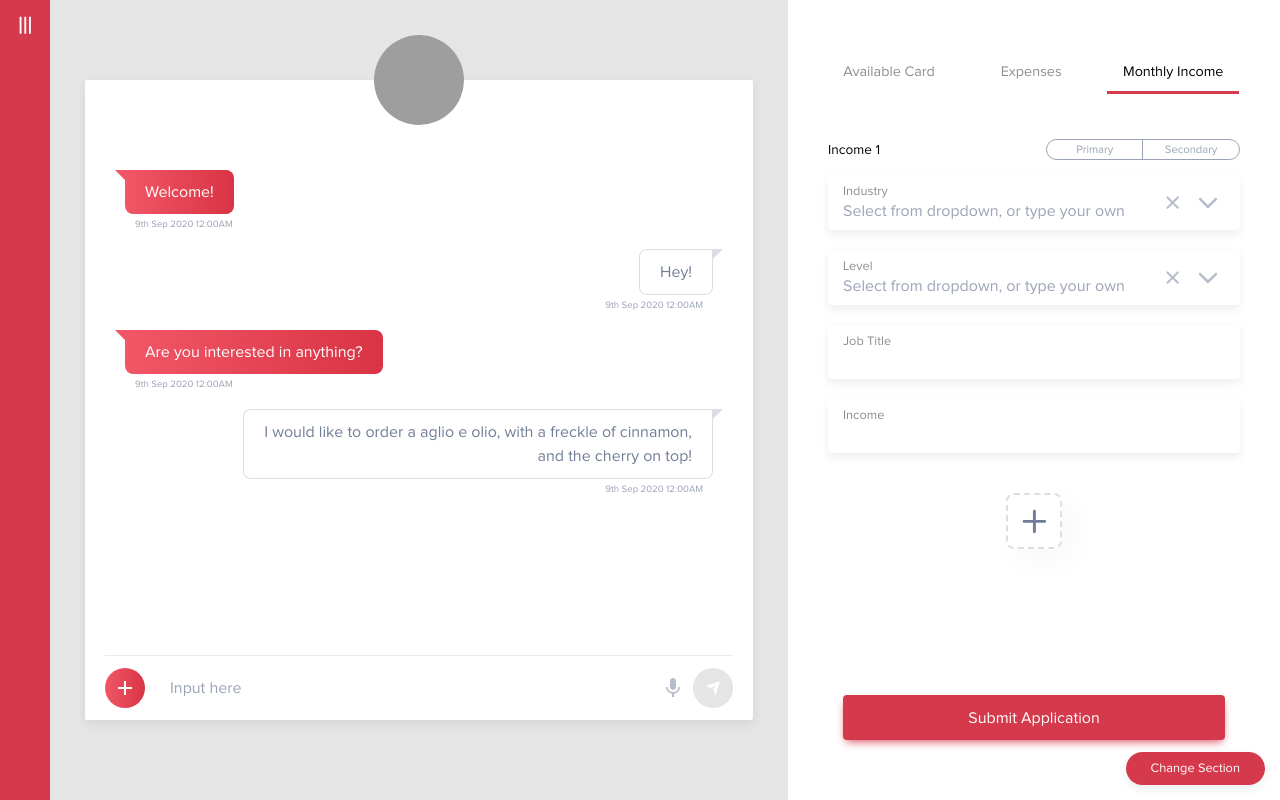
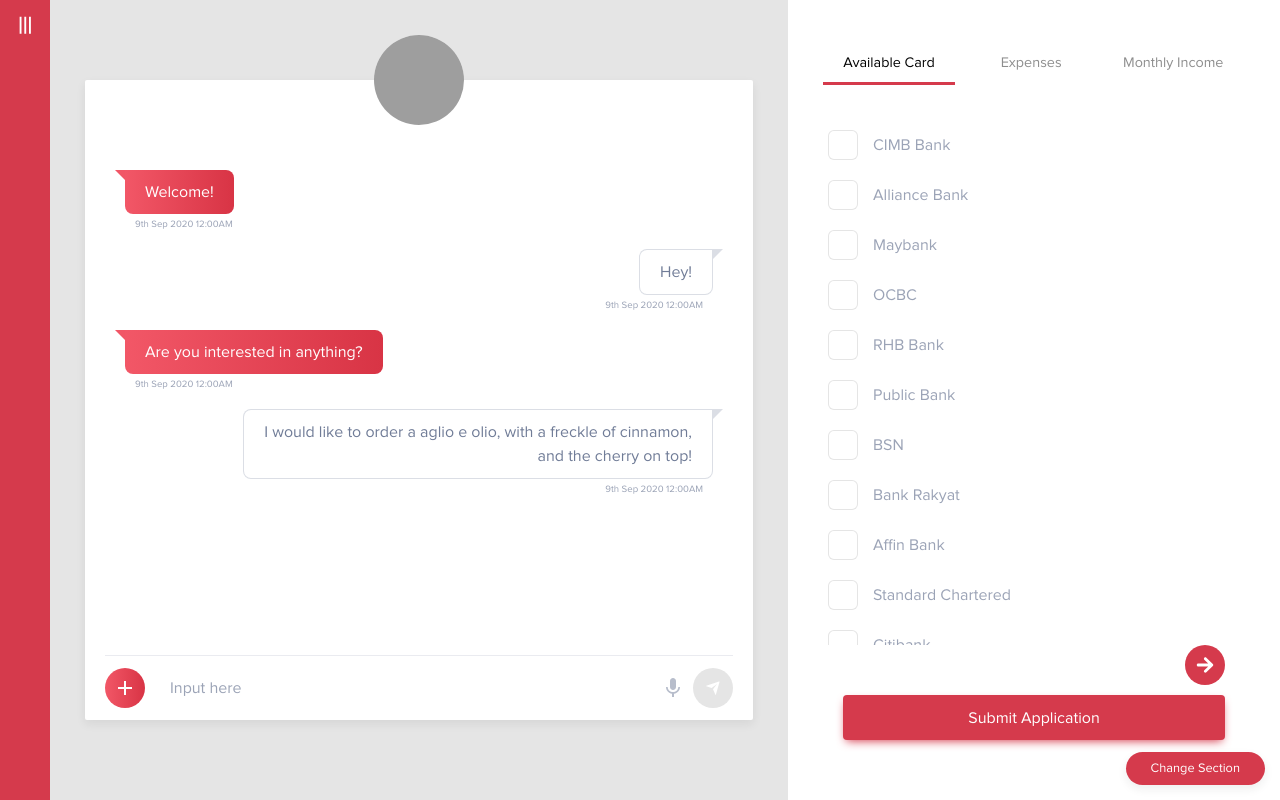
Before and after one commit to alserembani94/aivi-chat, a React (Create React App) app: page / in a window 1280 px wide. Built offline with nearby package versions, Linux system fonts and the light colour scheme; grey boxes are pictures that could not be loaded.

Commit message:
Adding Tab Disable Feature to Tab Menu Component

```diff
--- a/src/components/CustomComponent/TabBar.tsx
+++ b/src/components/CustomComponent/TabBar.tsx
@@ -1,29 +1,54 @@
 import React from 'react';
+import {
+    IoMdArrowRoundForward,
+} from 'react-icons/io';
+import { IconContext } from 'react-icons/lib';
 
 type optionList = {
     label: string,
     name: string,
     content: JSX.Element;
+    enabled?: boolean;
 };
 
 interface TabBarProps {
     currentTab: string;
     updateTab: (selectedTab: string) => void;
     optionList: optionList[];
+    progressStrict: boolean;
+    updateStrictTab?: (optionList: optionList[], nextActiveTab: string) => void;
 }
 
-const TabBar: React.FC<TabBarProps> = ({currentTab, updateTab, optionList}) => {
+const TabBar: React.FC<TabBarProps> = ({currentTab, updateTab, optionList, progressStrict = false, updateStrictTab}) => {
     const handleTabChange = (selectedTab: string) => {
         const tabBody = document.getElementById(selectedTab);
         tabBody && tabBody.scrollIntoView({behavior: 'smooth', block: 'start', inline: 'start'});
         updateTab(selectedTab);
     }
 
+    const handleProceedTab = () => {
+        let enablingFlag = false;
+        let nextActiveTab = currentTab;
+        const updatedTabConfig = optionList.map(optionItem => {
+            if (optionItem.name === currentTab) {
+                enablingFlag = true;
+                return optionItem;
+            };
+            if (enablingFlag) {
+                enablingFlag = false;
+                nextActiveTab = optionItem.name;
+                return {...optionItem, enabled: true};
+            }
+            return optionItem;
+        });
+        updateStrictTab && updateStrictTab(updatedTabConfig, nextActiveTab);
+    }
+
     React.useEffect(() => {
         const tabBody = document.getElementById(currentTab);
         tabBody && tabBody.scrollIntoView({behavior: 'smooth', block: 'start', inline: 'start'});
     // eslint-disable-next-line react-hooks/exhaustive-deps
-    }, []);
+    }, [currentTab]);
 
     return (
         <React.Fragment>
@@ -32,8 +57,9 @@
                     {
                         optionList.map((optionItem, index) => (
                             <li
-                                data-active={(optionItem.name === currentTab).toString()}
-                                onClick={() => handleTabChange(optionItem.name)}
+                                data-active={optionItem.name === currentTab}
+                                data-enabled={optionItem.enabled}
+                                onClick={() => optionItem.enabled && handleTabChange(optionItem.name)}
                                 key={index}
                             >
                                 {optionItem.label}
@@ -44,12 +70,26 @@
                 <div className="TabBar-Body" id="TabBar-Body">
                     {
                         optionList.map((optionItem, index) => (
-                            <div className="TabBar-Body-Item" id={optionItem.name} key={index}>
+                            optionItem.enabled && <div className="TabBar-Body-Item" id={optionItem.name} key={index}>
                                 {optionItem.content}
                             </div>
                         ))
                     }
                 </div>
+                {
+                    (progressStrict && (!optionList.every(optionItem => optionItem.enabled)) ) && (
+                        <div className="TabBar-ProgressAction">
+                            <button
+                                className="TabBar-ProgressAction-Proceed"
+                                onClick={handleProceedTab}
+                            >
+                                <IconContext.Provider value={{ className: 'Icon Icon-Light Icon-Proceed' }} >
+                                    <IoMdArrowRoundForward />
+                                </IconContext.Provider>
+                            </button>
+                        </div>
+                    )
+                }
             </div>
         </React.Fragment>
     );
--- a/src/components/Leftbox/Credit Card/CreditCard.tsx
+++ b/src/components/Leftbox/Credit Card/CreditCard.tsx
@@ -92,7 +92,7 @@
     }
 
     // TAB CONFIGURATION
-    const [currentTab, setCurrentTab] = React.useState('Monthly Income');
+    const [currentTab, setCurrentTab] = React.useState('Available Card');
     const tabMenuList = [
         {
             label: 'Available Card',
@@ -102,6 +102,7 @@
                         updateSelectedOptions={handleSelectedBanks}
                         optionLimit={banksLimit}
                     />,
+            enabled: true,
         },
         {
             label: 'Expenses',
@@ -114,6 +115,7 @@
                         generateExpenseObject={generateExpenseObject}
                         updateExpenseObject={updateExpenseObject}
                     />,
+            enabled: false,
         },
         {
             label: 'Monthly Income',
@@ -122,6 +124,7 @@
                         incomeSources={incomeSource}
                         handleIncomeSourceUpdate={updateIncomeSource}
                     />,
+            enabled: false,
         },
     ];
 
@@ -136,6 +139,7 @@
                     currentTab={currentTab}
                     updateTab={handleChangeTab}
                     optionList={tabMenuList}
+                    progressStrict={true}
                 />
             </div>
             <div className="CreditCard-Button">
```
